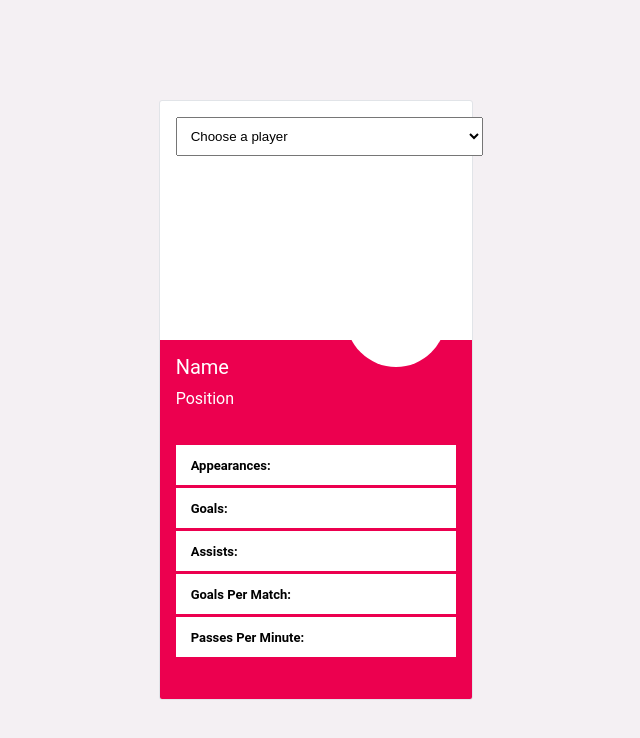
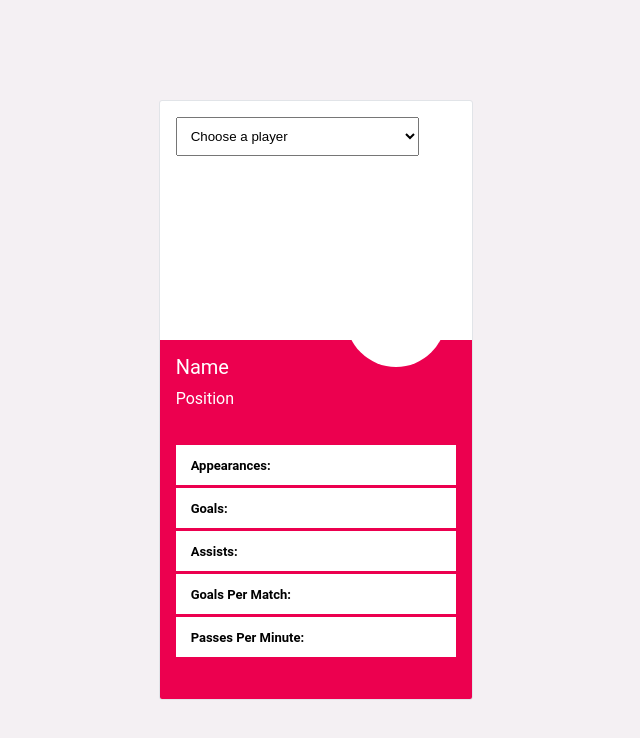
Before and after one commit to isthisphoebe/PlayerStats, a website: page index.html in a window 1280 px wide. Shown: the whole page, without its empty margins (324-964 px from the left). Drawn offline with nearby package versions, Linux system fonts and the light colour scheme; files that its build step writes are made by us from their sources.

Commit message:
css change

```diff
--- a/assets/scss/index.scss
+++ b/assets/scss/index.scss
@@ -37,7 +37,7 @@
   .playerInformation select {
     padding: 10px;
     position: absolute;
-    width: 24%;
+    width: 19%;
   }
 
   #playerBackground {
```
